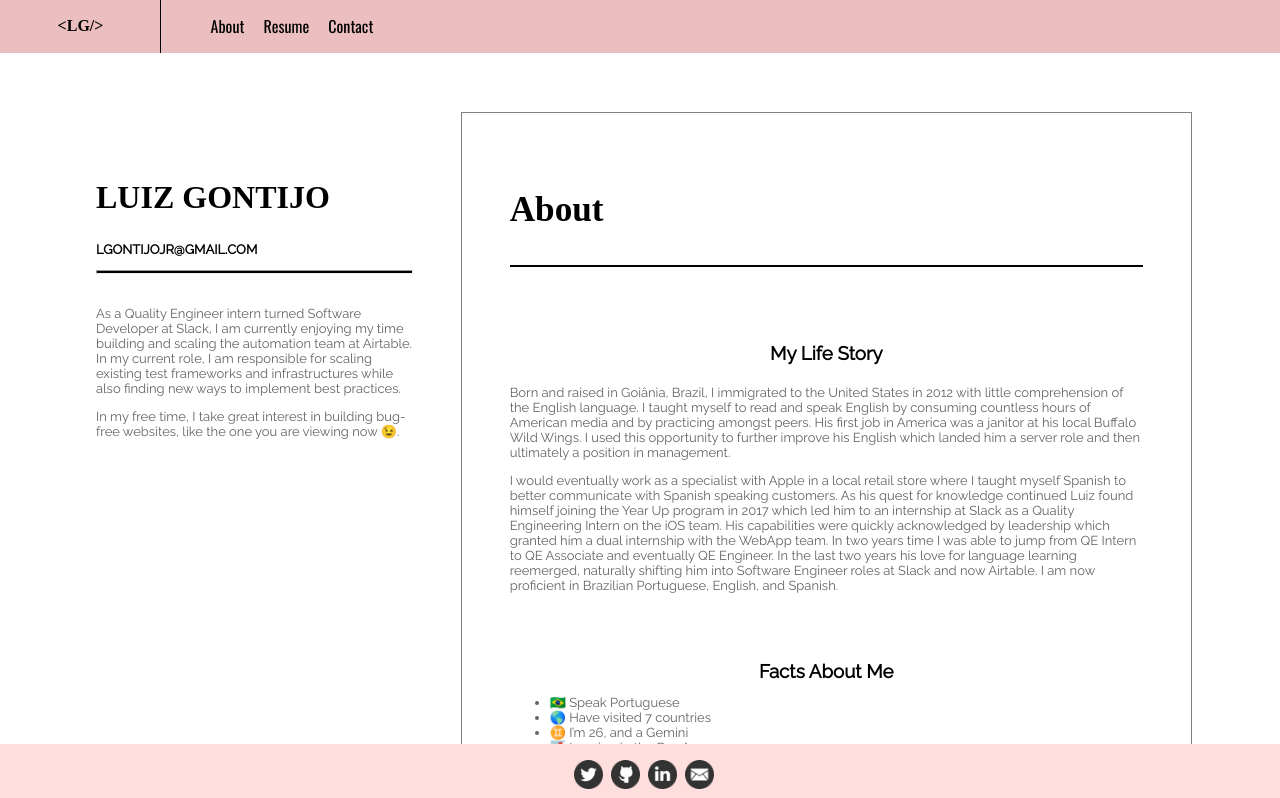
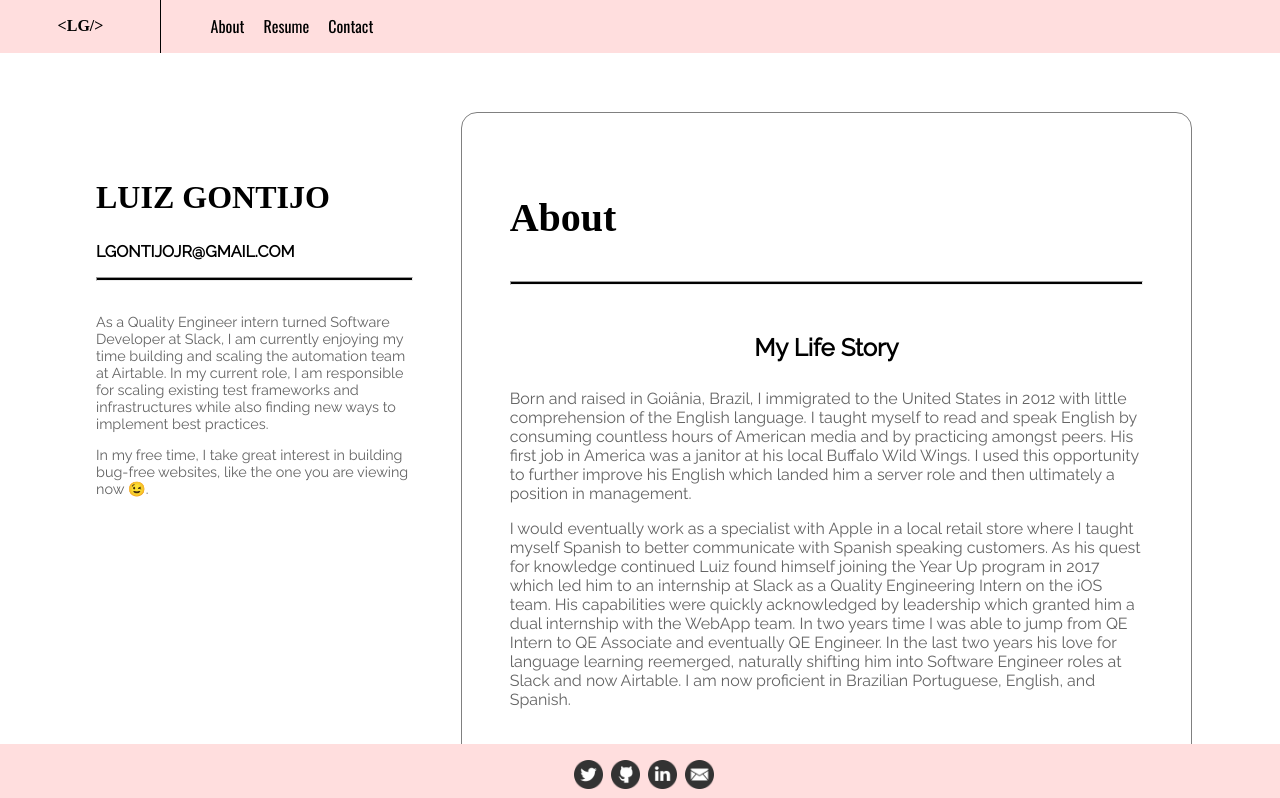
Before and after one commit to lgontijojr/Personal-Website, a React (Create React App) app: page /about in a window 1280 px wide. Shown: the top 798 px of the page. Built offline with nearby package versions, Linux system fonts and the light colour scheme; a web font is replaced by a local one.

Commit message:
Change more CSS

```diff
--- a/src/css/components/_article.css
+++ b/src/css/components/_article.css
@@ -7,11 +7,12 @@
   border-width: 0.1em;
   border-color: gray;
   margin-top: 2em;
+  border-radius: 1em;
 }
 
 .item_title {
   text-align: center;
-  margin-top: 4em;
+  margin-top: 2em;
 }
 
 .header_title {
@@ -21,7 +22,16 @@
 .article h1 {
   text-align: left;
   margin-bottom: 1em;
-  font-size: 2.2em;
+  font-size: 2.5em;
+}
+
+.article h3 {
+  font-size: 1.5em;
+}
+
+.article h4 {
+  font-size: 1.3em;
+  font-family: "Oswald", sans-serif;
 }
 
 .article hr {
@@ -33,23 +43,18 @@
 
 .header_title_divider {
   height: 0.1em !important;
-  border-width: 1 !important;
+  border-width: 0.05em !important;
   background-color: black !important;
-  margin-bottom: 2em !important;
 }
 
 .article li,
 .article p {
   color: #646464;
-  font-size: small;
+  font-size: 1em;
 }
 
 .article ul {
-  margin-top: -0.5em;
-}
-
-.article h4 {
-  font-family: "Oswald", sans-serif;
+  margin-top: -0.8em;
 }
 
 @media screen and (max-width: 1030px) {
--- a/src/css/components/_navbar.css
+++ b/src/css/components/_navbar.css
@@ -6,7 +6,7 @@
   z-index: 1;
   position: fixed;
   display: flex;
-  background-color: #ebbfbf;
+  background-color: #ffdede;
   font-family: "Oswald", sans-serif;
 }
 
@@ -27,7 +27,7 @@
   border-style: none !important;
 }
 
-.nav_bar ul li {
+.nav_bar li {
   text-decoration: none;
   list-style: none;
   padding: 0 0.5em;
@@ -42,7 +42,7 @@
 
 .nav_bar a:hover {
   text-decoration: underline;
-  color: #e9ece5;
+  color: #ffffff;
 }
 
 .hamburger_menu {
--- a/src/css/components/_profile.css
+++ b/src/css/components/_profile.css
@@ -14,7 +14,7 @@
 }
 
 .email {
-  font-size: small;
+  font-size: 1em;
 }
 
 .name {
@@ -24,7 +24,7 @@
 
 .description {
   color: #646464;
-  font-size: small;
+  font-size: 0.9em;
 }
 
 @media screen and (max-width: 1030px) {
--- a/src/static/data/welcome.js
+++ b/src/static/data/welcome.js
@@ -4,7 +4,7 @@ export const welcomeText = [
     items: [
       {
         item_title:
-          "Feedback? Thoughts? Comments? Please send me an email or create a GitHub issue here",
+          "Feedback? Thoughts? Comments? Please send me an email or create a GitHub issue.",
         item_description: [],
         item_list: [],
       },
```
